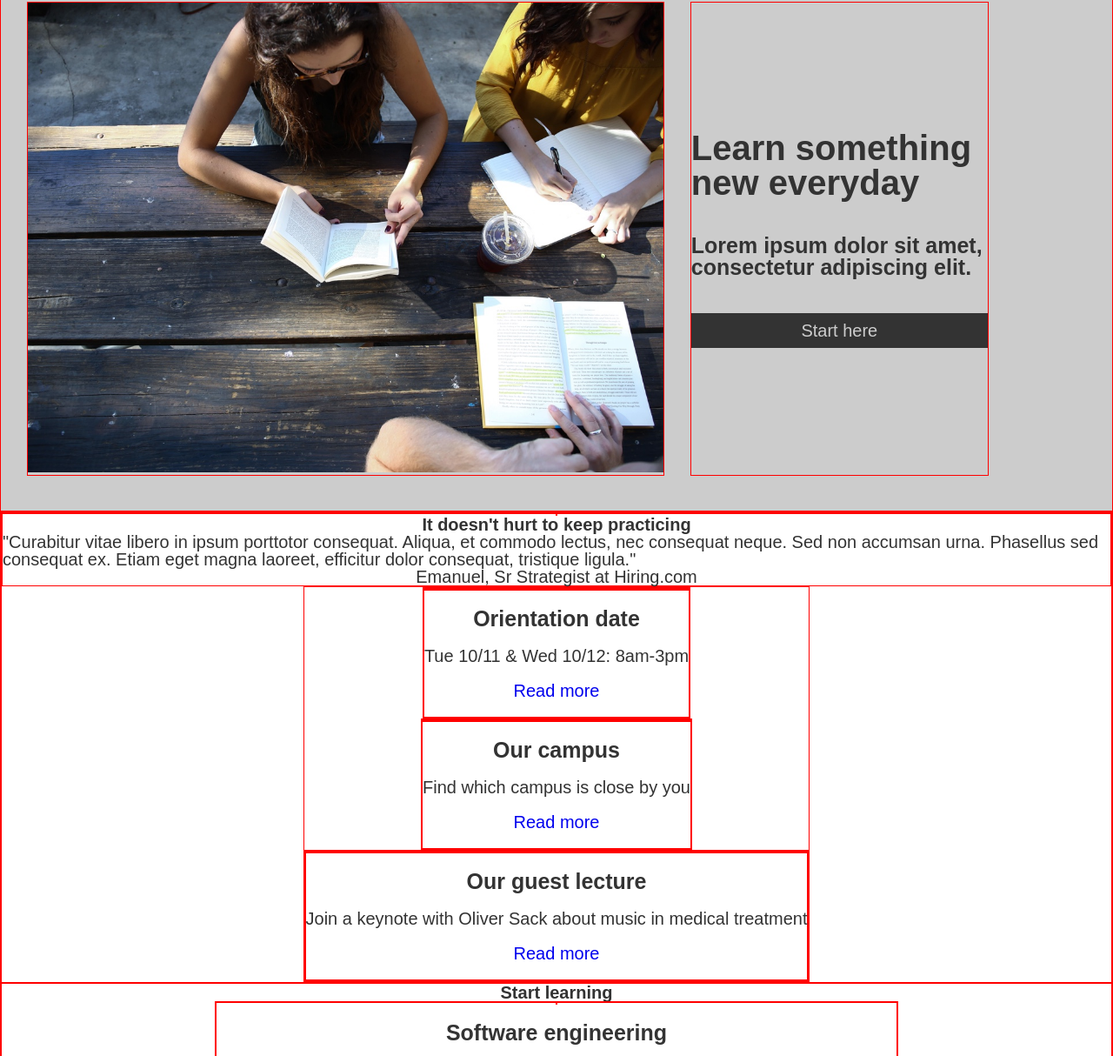
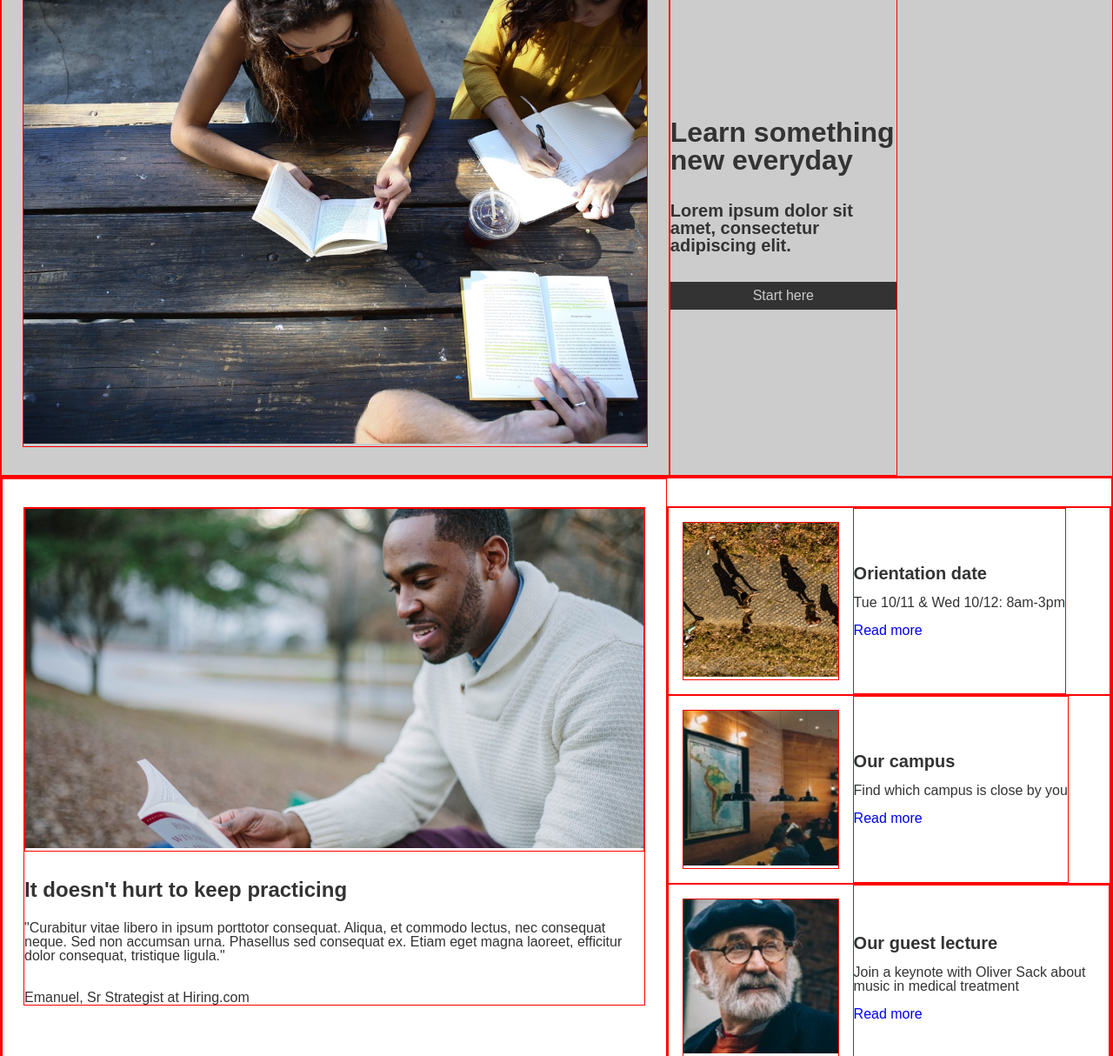
Before and after one commit to ysdkmn/colmar-academy, a plain HTML site: page index.html in a window 1280 px wide. Shown: the part 119-1333 px from the top of the page at 87% size. Drawn offline with Linux system fonts and the light colour scheme.

Commit message:
fix left/right container widths

```diff
--- a/index.html
+++ b/index.html
@@ -29,13 +29,15 @@
   <!-- Banner -->
 
   <div id="banner">
-    <div class="image-container">
-      <img src="./resources/media/banner.jpg" alt="banner image">
+    <div class="left">
+      <div class=" left-margins image-container">
+        <img src="./resources/media/banner.jpg" alt="banner image">
+      </div>
     </div>
     <div class="ccontainer">
       <h1>Learn something new everyday</h1>
       <h3>Lorem ipsum dolor sit amet, consectetur adipiscing elit.</h3>
-      <a hreef="#">Start here</a>
+      <a href="#">Start here</a>
     </div>
   </div>
 
@@ -45,17 +47,21 @@
 
     <!-- About-us Section -->
 
-    <div id="about" class="ccontainer">
-      <div class="main-article ccontainer">
-        <div class="image-container">
+    <div id="about">
+      <div class="left">
+        <div class="left-margins main-article ccontainer">
+          <div class="image-container">
+            <img src="./resources/media/information-main.jpg" alt="information-main">
+          </div>
+          <h2>It doesn't hurt to keep practicing</h2>
+          <p>"Curabitur vitae libero in ipsum porttotor consequat. Aliqua, et commodo lectus, nec consequat neque. Sed non accumsan urna. Phasellus sed consequat ex. Etiam eget magna laoreet, efficitur dolor consequat, tristique ligula."</p>
+          <span>Emanuel, Sr Strategist at Hiring.com</span>
         </div>
-        <h2>It doesn't hurt to keep practicing</h2>
-        <p>"Curabitur vitae libero in ipsum porttotor consequat. Aliqua, et commodo lectus, nec consequat neque. Sed non accumsan urna. Phasellus sed consequat ex. Etiam eget magna laoreet, efficitur dolor consequat, tristique ligula."</p>
-        <span>Emanuel, Sr Strategist at Hiring.com</span>
       </div>
-      <div class="articles ccontainer">
+      <div class="right articles ccontainer">
         <div class="article">
           <div class="image-container">
+            <img src="./resources/media/information-orientation.jpg" alt="">
           </div>
           <div class="ccontainer">
             <h3>Orientation date</h3>
@@ -65,6 +71,7 @@
         </div>
         <div class="article">
           <div class="image-container">
+            <img src="./resources/media/information-campus.jpg" alt="">
           </div>
           <div class="ccontainer">
             <h3>Our campus</h3>
@@ -74,6 +81,7 @@
         </div>
         <div class="article">
           <div class="image-container">
+            <img src="./resources/media/information-guest-lecture.jpg" alt="">
           </div>
           <div class="ccontainer">
             <h3>Our guest lecture</h3>
--- a/resources/css/style.css
+++ b/resources/css/style.css
@@ -1,7 +1,7 @@
 /* Universal Styles */
 
 html {
-  font-size: 20px;
+  font-size: 16px;
   font-family: sans-serif;
   color: hsl(0, 0%, 20%);
 }
@@ -20,7 +20,7 @@ h1 {
 }
 
 h2 {
-  font: 1.5rem;
+  font-size: 1.5rem;
   font-weight: bold;
 }
 
@@ -29,10 +29,32 @@ h3 {
   font-weight: bold;
 }
 
+img {
+  max-width: 100%;
+}
+
 .ccontainer {
   display: flex;
   flex-direction: column;
-  align-items: center;
+}
+
+/*.left {
+    width: 60%;
+    margin: 2rem 1.5rem;
+    flex-shrink: 0;
+}
+*/
+
+.left-margins{
+  margin: 2rem 1.5rem;
+}
+
+.left {
+  width: 60%;
+}
+
+.right {
+  width: 40%
 }
 
 .dark {
@@ -41,6 +63,26 @@ h3 {
 
 .light {
   color: hsl(0, 0%, 80%);
+}
+
+/* universal article container styling */
+
+.article {
+  display: flex;
+}
+
+.article .image-container {
+  flex-shrink: 0;
+  width: 35%;
+  margin: 1rem;
+}
+
+.article .ccontainer {
+  justify-content: center;
+}
+
+.article h3, .article p, .article a {
+  margin: 0.5rem 0;
 }
 
 /* Header */
@@ -78,25 +120,15 @@ header a {
 #banner {
   display: flex;
   background-color: hsl(0, 0%, 80%);
-  padding: 6rem 1.5rem 2rem 1.5rem;
-}
-
-#banner .image-container {
-  width: 60%;
-  margin-right: 1.5rem;
-}
-
-#banner img {
-  max-width: 100%;
+  padding-top: 4rem;
 }
 
 #banner .ccontainer {
   justify-content: center;
-  align-items: flex-start;
-  width: 28%;
+  max-width: 260px;
 }
 
-#banner h1, h3, a {
+#banner h1, #banner h3, #banner a {
   margin: 1rem 0;
   line-height: 1;
 }
@@ -108,3 +140,21 @@ header a {
   width: 100%;
   text-align: center;
 }
+
+/* About Section */
+
+#about {
+  display: flex;
+}
+
+#about .main-article h2 {
+  padding: 2rem 0 1.5rem 0;
+}
+
+#about .main-article p {
+  padding-bottom: 2rem;
+}
+
+#about .articles {
+  margin-top: 2rem;
+}
```
